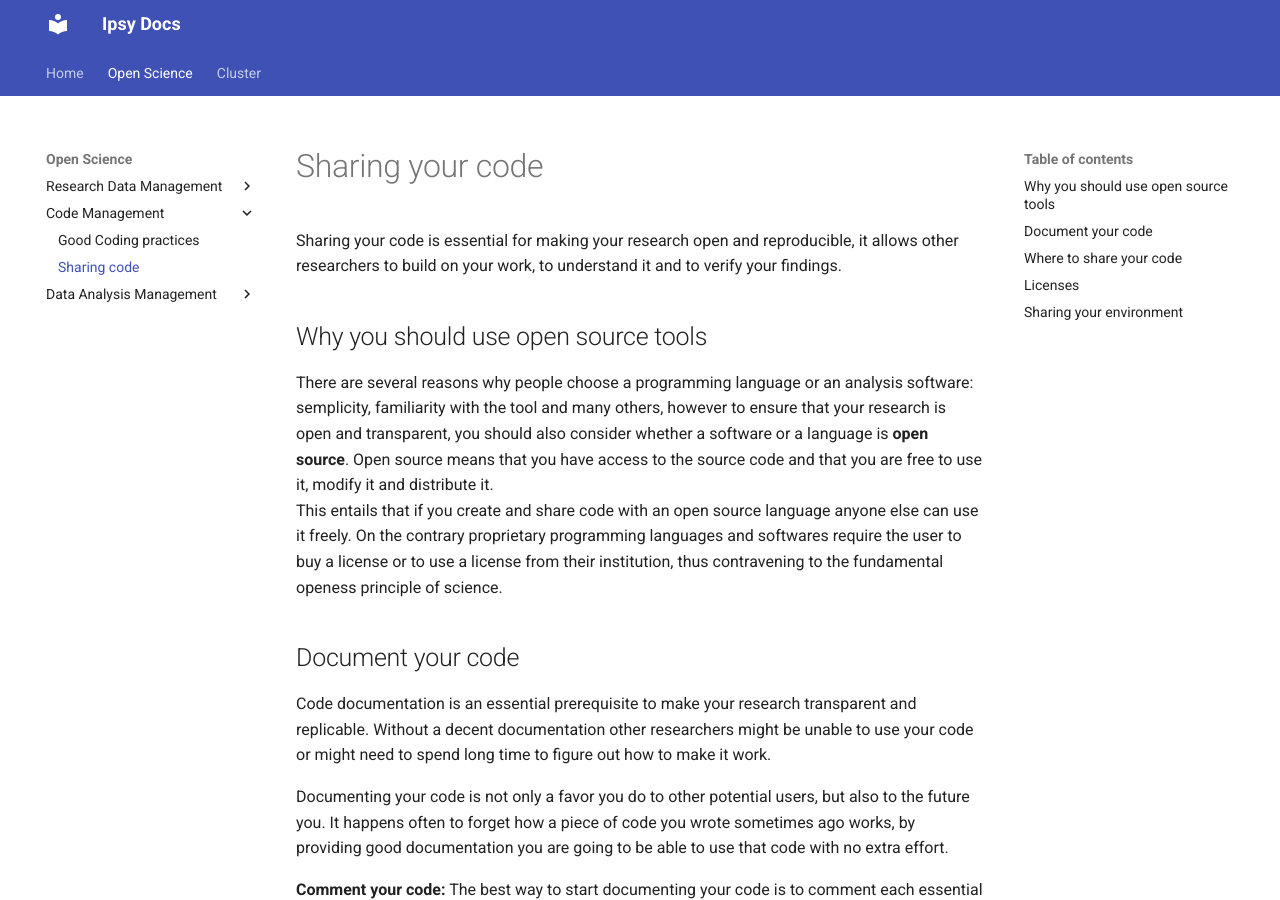
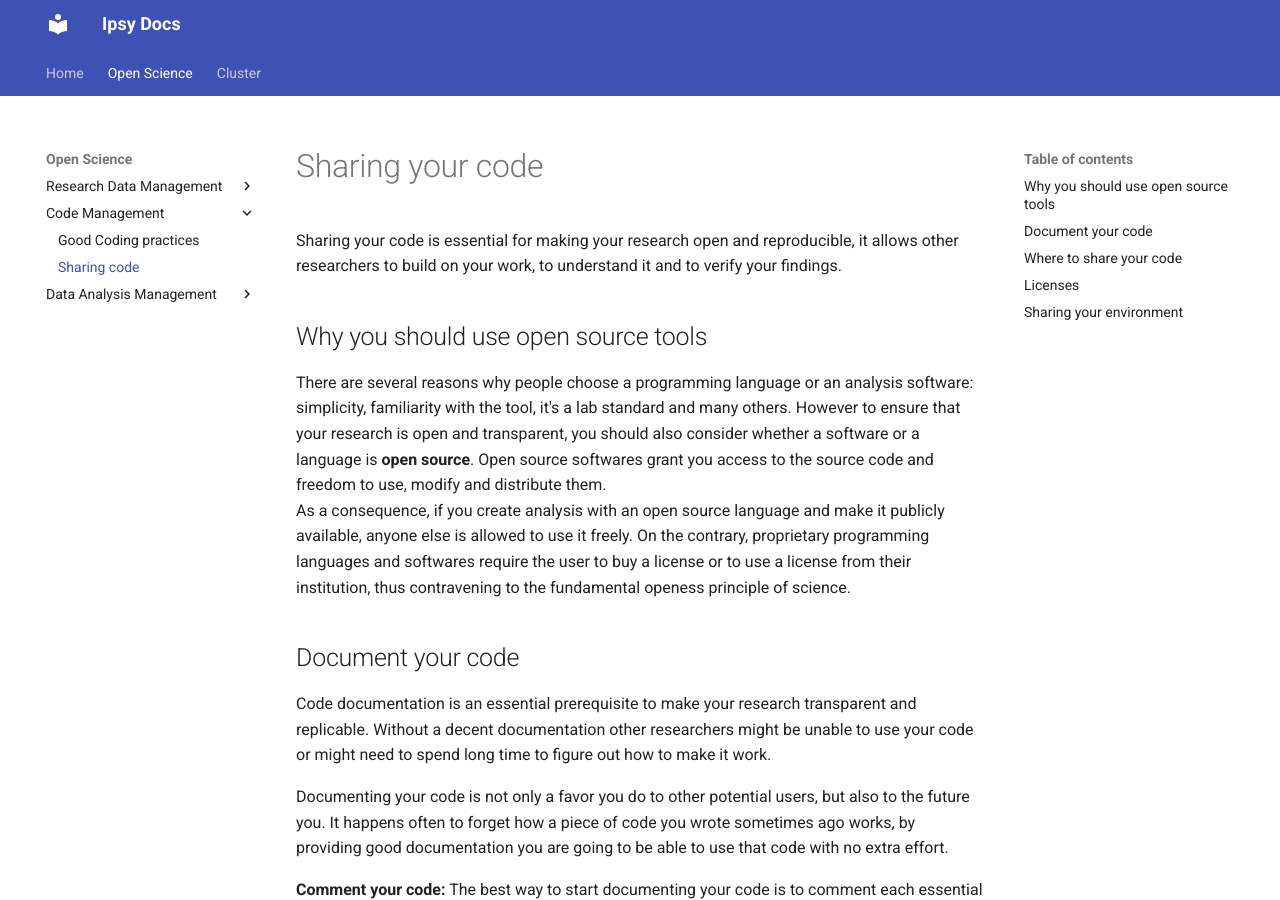
Before and after one commit to pvavra/temp-ipsy, an MkDocs documentation site: the page built from docs/open-science/code-management/sharing.md, in a window 1280 px wide and 900 px high. Built offline with MkDocs 1.6.1 and Material for MkDocs 9.7.7, drawn with Linux system fonts in a browser that asks for light colours.

Commit message:
modify open scource paragraph

```diff
--- a/docs/open-science/code-management/sharing.md
+++ b/docs/open-science/code-management/sharing.md
@@ -4,9 +4,9 @@ Sharing your code is essential for making your research open and reproducible, i
 
 ## Why you should use open source tools
 
-There are several reasons why people choose a programming language or an analysis software: semplicity, familiarity with the tool and many others, however to ensure that your research is open and transparent, you should also consider whether a software or a language is **open source**.
-Open source means that you have access to the source code and that you are free to use it, modify it and distribute it.
-This entails that if you create and share code with an open source language anyone else can use it freely. On the contrary proprietary programming languages and softwares require the user to buy a license or to use a license from their institution, thus contravening to the fundamental openess principle of science.
+There are several reasons why people choose a programming language or an analysis software: simplicity, familiarity with the tool, it's a lab standard and many others. However to ensure that your research is open and transparent, you should also consider whether a software or a language is **open source**.
+Open source softwares grant you access to the source code and freedom to use, modify and distribute them.
+As a consequence, if you create analysis with an open source language and make it publicly available, anyone else is allowed to use it freely. On the contrary, proprietary programming languages and softwares require the user to buy a license or to use a license from their institution, thus contravening to the fundamental openess principle of science.
 
 ## Document your code
 
```
